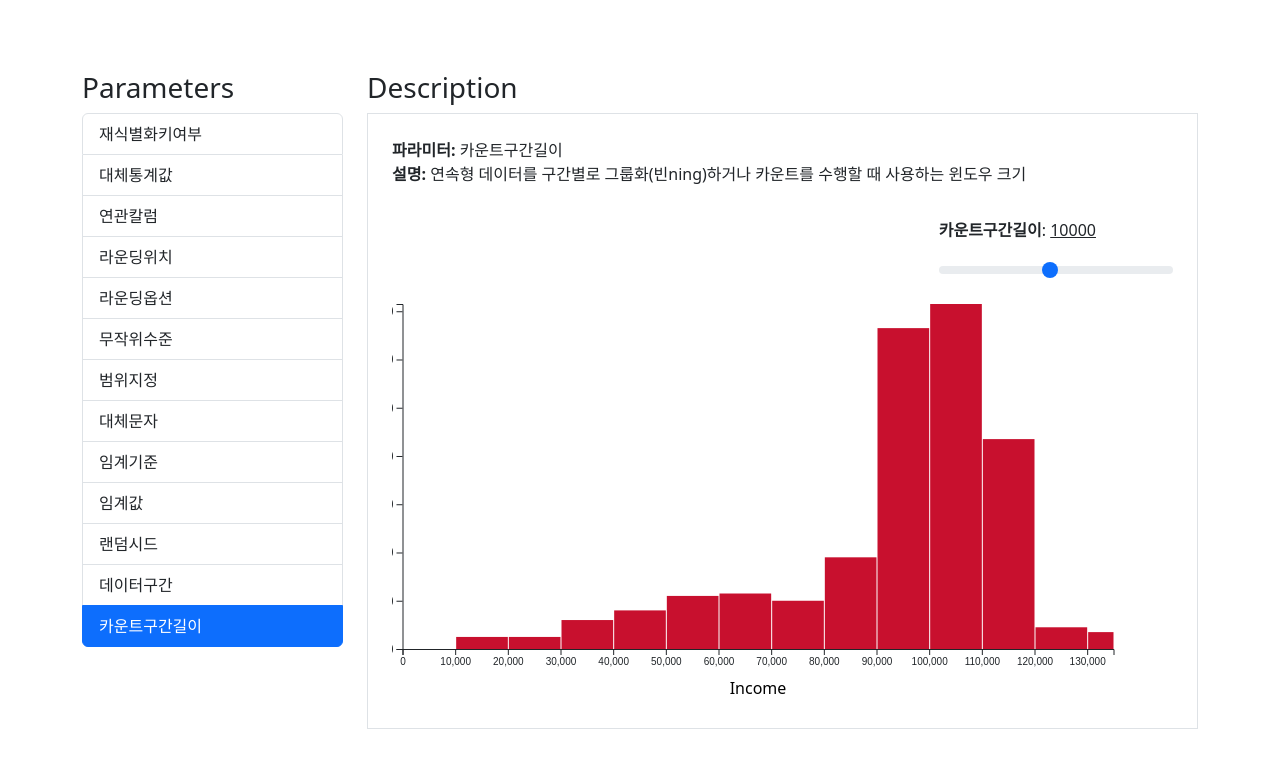
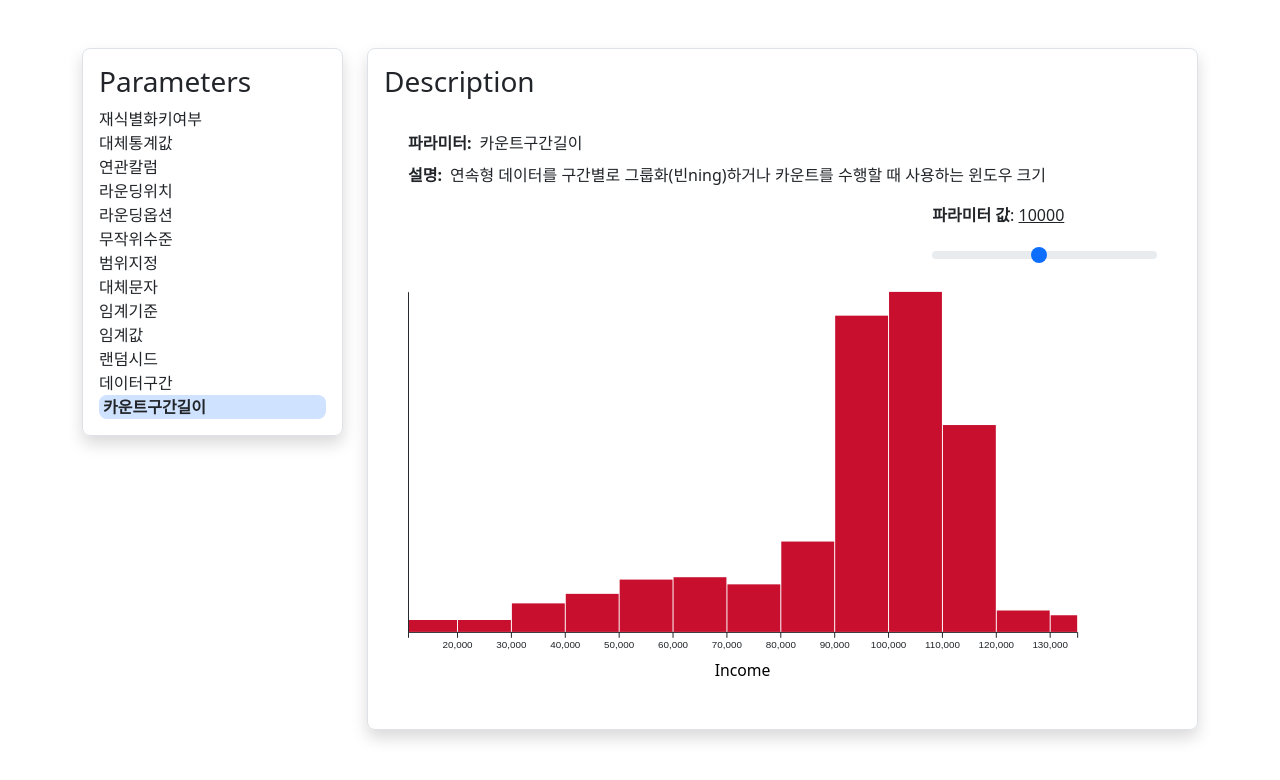
Before and after one commit to CynicDog/Pseudonymization-Parameters-in-Action, a React (Vite) app: page / in a window 1280 px wide. Shown: the top 780 px of the page. Built offline with nearby package versions, Linux system fonts and the light colour scheme.

Commit message:
chore: add bootstrap style

```diff
--- a/src/App.jsx
+++ b/src/App.jsx
@@ -1,62 +1,57 @@
 // App.jsx
-import { useParameter } from "./Context";
+import {useParameter} from "./Context";
 import parameters from "../data/parameters.json";
 import ChartControl from "./ChartControl.jsx";
 
 const App = () => {
-    const { focusedParam, setFocusedParam } = useParameter();
+    const {focusedParam, setFocusedParam} = useParameter();
 
     return (
-        <div className="container" style={{
-            height: "100vh",
-            display: "flex",
-            flexDirection: "column",
-            justifyContent: "center",
-            marginTop: 0
-        }}>
+        <div className="container">
             <div className="row">
                 {/* Side Section */}
-                <div className="col-3">
+                <div className="col-3 mt-5">
+                    <div className="border rounded-3 shadow p-3">
                         <h3>Parameters</h3>
-                    <ul className="list-group">
+                        <div>
                             {parameters.data.map((param, index) => (
                                 <div
                                     key={index}
-                                className={`list-group-item ${
-                                    focusedParam?.id === param.parameter_id ? "active" : ""
+                                    className={`${
+                                        focusedParam?.id === param.parameter_id ? "fw-bold rounded-3 bg-primary-subtle px-1" : "fw-lighter"
                                     }`}
                                     onClick={() =>
                                         setFocusedParam({
                                             id: param.parameter_id,
                                             name: param.parameter_name,
-                                        value: null
+                                            value: null,
+                                            description: param.description
                                         })
                                     }
-                                style={{ cursor: "pointer" }}
+                                    style={{cursor: "pointer"}}
                                 >
                                     {param.parameter_name}
                                 </div>
                             ))}
-                    </ul>
                         </div>
-
+                    </div>
+                </div>
                 {/* Main Section */}
-                <div className="col-9">
+                <div className="col-9 mt-5">
+                    <div className="border rounded-3 shadow p-3">
                         <h3>Description</h3>
-                    <div className="border p-4">
+                        <div className="p-4">
                             {focusedParam ? (
                                 <>
-                                <p>
-                                    <strong>파라미터:</strong> {focusedParam.name}
-                                    <br />
-                                    <strong>설명:</strong>{" "}
-                                    {
-                                        parameters.data.find(
-                                            (param) => param.parameter_id === focusedParam.id
-                                        )?.description
-                                    }
-                                </p>
-                                <ChartControl parameter={focusedParam} />
+                                    <div className="d-flex mb-2">
+                                        <strong>파라미터:</strong>
+                                        <span className="fw-lighter ms-2">{focusedParam.name}</span>
+                                    </div>
+                                    <div className="d-flex">
+                                        <strong>설명:</strong>
+                                        <span className="fw-lighter ms-2">{focusedParam.description}</span>
+                                    </div>
+                                    <ChartControl parameter={focusedParam}/>
                                 </>
                             ) : (
                                 <p>Please select a parameter from the list.</p>
@@ -65,6 +60,7 @@ const App = () => {
                     </div>
                 </div>
             </div>
+        </div>
     );
 };
 
--- a/src/Context.jsx
+++ b/src/Context.jsx
@@ -6,7 +6,8 @@ export const ParameterProvider = ({ children }) => {
     const [focusedParam, setFocusedParam] = useState({
         id: "P13",
         name: "카운트구간길이",
-        value: 10000
+        value: 10000,
+        description: "연속형 데이터를 구간별로 그룹화(빈ning)하거나 카운트를 수행할 때 사용하는 윈도우 크기"
     });
 
     return (
--- a/src/charts/Histogram.jsx
+++ b/src/charts/Histogram.jsx
@@ -18,14 +18,14 @@ const Histogram = ({ data }) => {
         const incomeData = data.data || data;
 
         const margin = { top: 10, right: 30, bottom: 45, left: 40 };
-        const width = svgRef.current.clientWidth - margin.left - margin.right;
+        const width = svgRef.current.clientWidth - margin.left - margin.right; // Get width from the parent container
         const height = 400 - margin.top - margin.bottom;
 
         const svg = d3.select(svgRef.current);
         svg.selectAll("*").remove();
 
         const x = d3.scaleLinear()
-            .domain([0, d3.max(incomeData)])
+            .domain([d3.min(incomeData) - 100, d3.max(incomeData) + 100])
             .range([0, width]);
 
         const histogram = d3.histogram()
@@ -81,7 +81,7 @@ const Histogram = ({ data }) => {
             <div className="d-flex py-3">
                 <div className="ms-auto" style={{width: "30%"}}>
                     <div>
-                        <p><strong>{focusedParam.name}</strong>: <u>{binningValue}</u></p>
+                        <p><strong>파라미터 값</strong>: <u className="fw-lighter">{binningValue}</u></p>
                         <input
                             type="range"
                             className="form-range"
```
Lines whose indentation alone changed are shown as unchanged.
